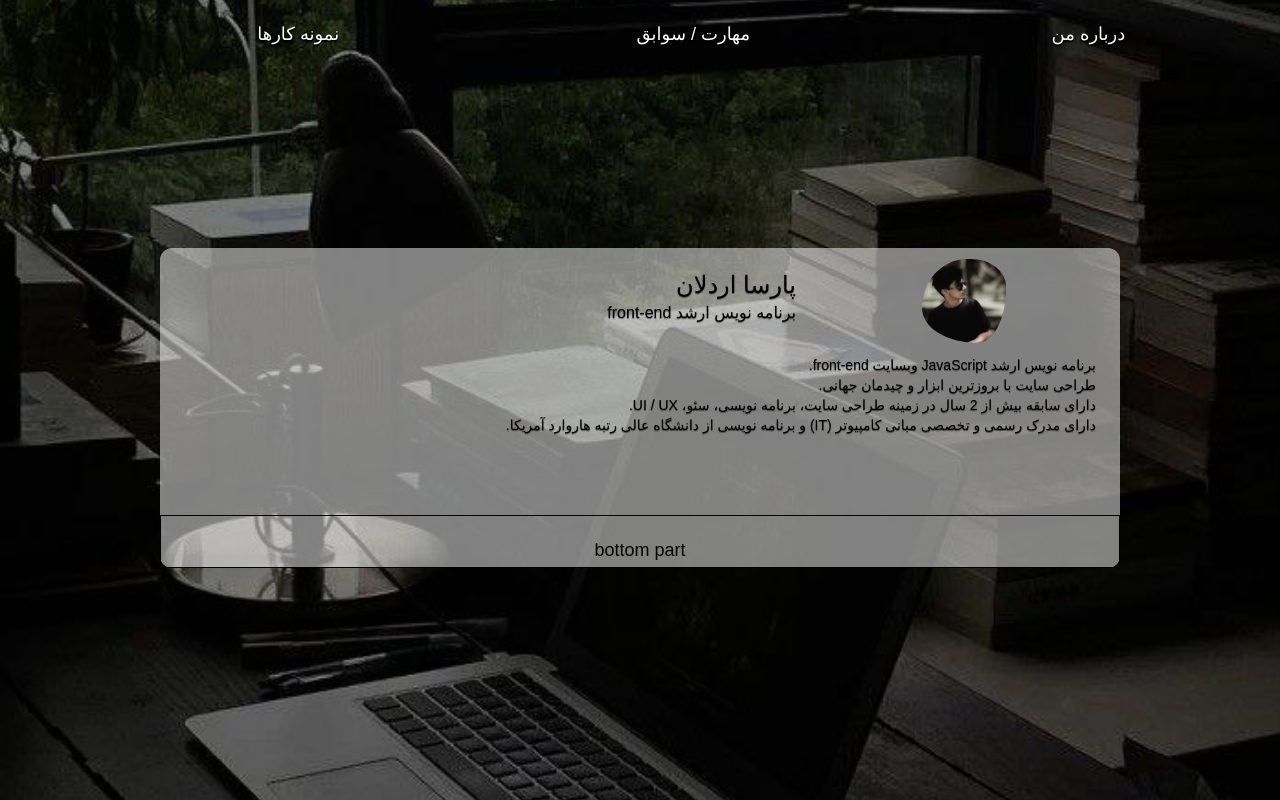
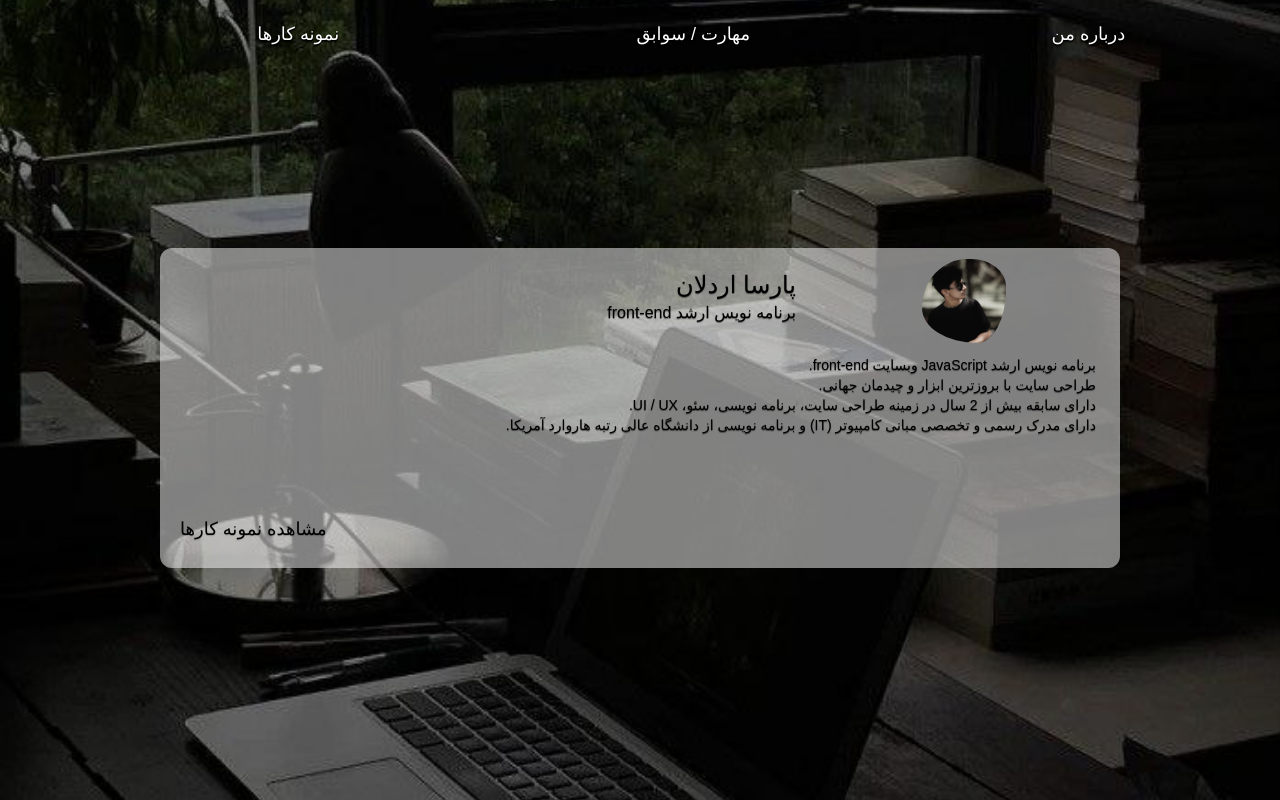
Before and after one commit to parsa-ardalan/weblog, a Next.js app: page / in a window 1280 px wide. Built offline with nearby package versions, Linux system fonts and the light colour scheme.

Commit message:
bottom part of home page has been programmed.

```diff
--- a/pages/components/main/Bottom.jsx
+++ b/pages/components/main/Bottom.jsx
@@ -1,10 +1,16 @@
+import Link from "next/link";
+
 export default function Bottom() {
 
     return (
 
-        <div className="w-full h-1/6 pt-5 border">
+        <div className="w-full h-1/6 px-5" dir="ltr">
 
-            <h1 className="text-lg text-center text-black"> bottom part </h1>
+            <Link href={"#"} >
+
+                <h3 className="text-lg text-shadow-xs text-shadow-black/20"> مشاهده نمونه کارها </h3>
+
+            </Link>
 
         </div>
     )
```
